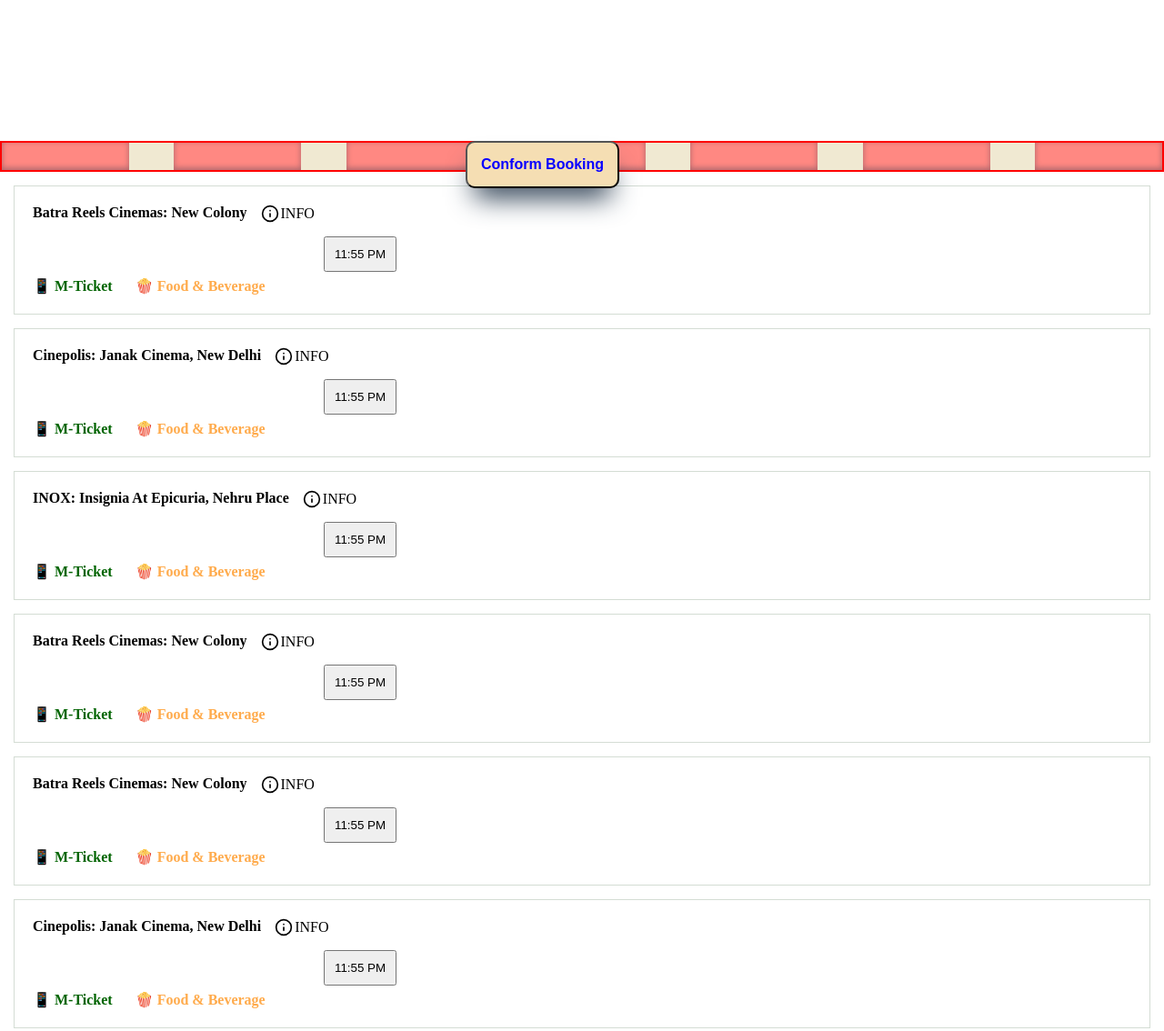
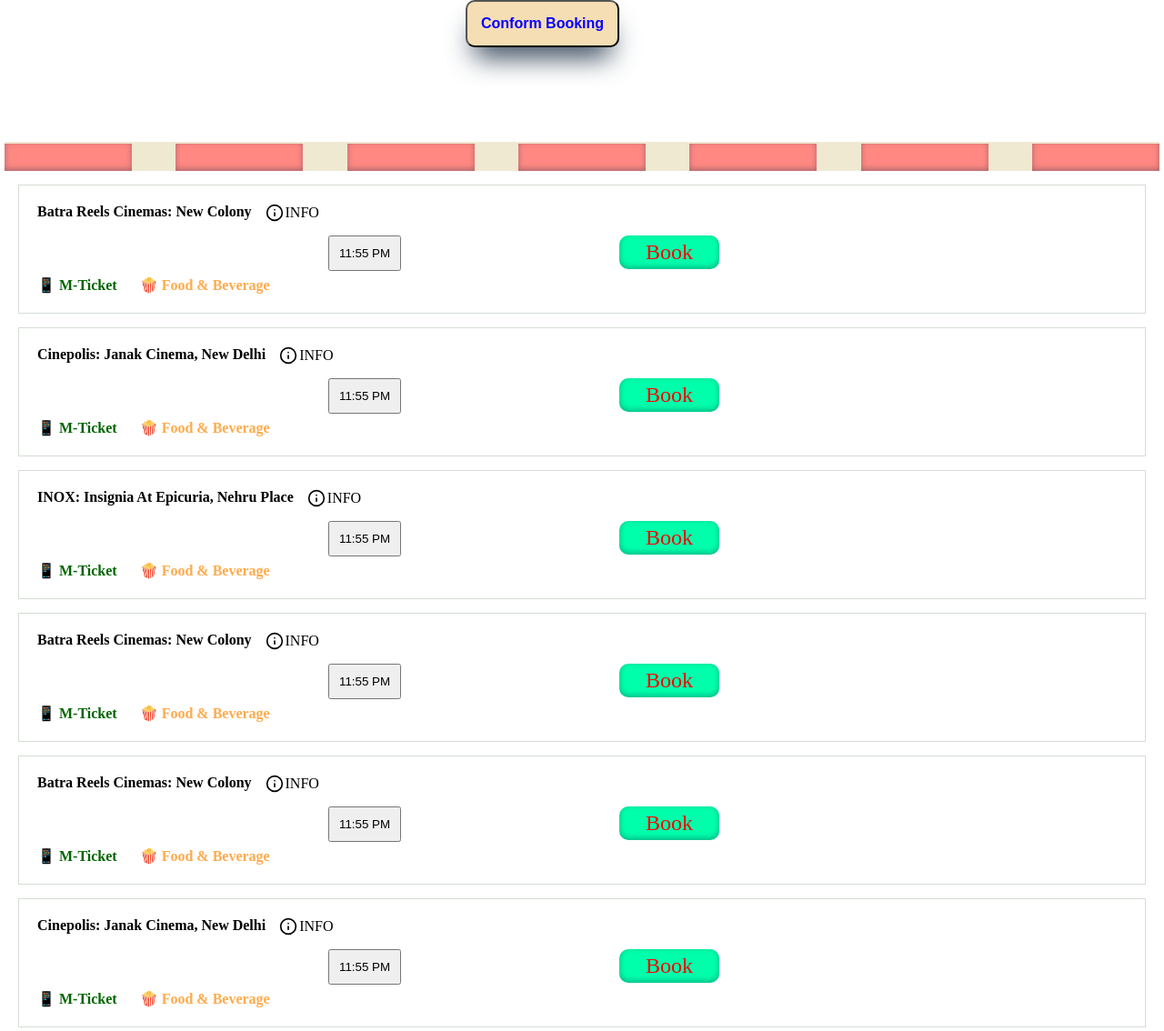
Before and after one commit to mdsa97087/Movie-Booking-Website, a plain HTML site: page BootStarpproject/Booking.html in a window 1280 px wide. Shown: the whole page at 91% size. Drawn offline with Linux system fonts and the light colour scheme.

Commit message:
booking page

```diff
--- a/BootStarpproject/Booking.html
+++ b/BootStarpproject/Booking.html
@@ -12,7 +12,7 @@
 <body>
       <div id="alldiv">
             <div id="bookingmaindiv">
-            <button id="bookingbtn">Conform Booking</button>
+                  <a href="FinalBook.html"><button id="bookingbtn">Conform Booking</button></a>
                   <div id="bookingdiv">
 
                   </div>
@@ -20,7 +20,7 @@
 
                   </div>
             </div>
-
+            <div id="day_details">
                   <div id="secondbookig">
                         <div class="dayclass" id="dateDay1"></div>
                         <div class="dayclass" id="dateDay2"></div>
@@ -36,21 +36,107 @@
                               <div style="display: flex; gap: 15px;">
                                     <h4>Batra Reels Cinemas: New Colony</h4>
                                     <div style="align-items: center; display: flex; gap:2px;">
-                                    <svg width="20" height="20" fill="none" stroke="currentColor" stroke-linecap="round"
-                                          stroke-linejoin="round" stroke-width="2" viewBox="0 0 24 24"
-                                          xmlns="http://www.w3.org/2000/svg">
+                                          <svg width="20" height="20" fill="none" stroke="currentColor"
+                                                stroke-linecap="round" stroke-linejoin="round" stroke-width="2"
+                                                viewBox="0 0 24 24" xmlns="http://www.w3.org/2000/svg">
                                                 <path d="M12 2a10 10 0 1 0 0 20 10 10 0 1 0 0-20z"></path>
                                                 <path d="M12 16v-4"></path>
                                                 <path d="M12 8h.01"></path>
                                           </svg>INFO
                                     </div>
-                              <button style="
-                        position: absolute;
-                        padding: 10px;
-                        /* z-index: 1333; */
-                        margin: 35px 25%;
-                        ">11:55 PM
-                              </button>
+                                    <button id="timebtn">11:55 PM</button>
+                                    <a href="FinalBook.html" class="bookbtnonclick">
+                                          Book
+                                    </a>
+                              </div>
+                              <div style="display: flex;gap: 25px;margin-top: 60px; ">
+                                    <h4 style="color:darkgreen">&#128241 M-Ticket</h4>
+                                    <h4 style="color:#FFAB4C ;">&#x1F37F Food & Beverage</h4>
+                              </div>
+
+                        </div>
+                        <div class="nameanddetails">
+                              <div style="display: flex; gap: 15px;">
+                                    <h4>Cinepolis: Janak Cinema, New Delhi</h4>
+                                    <div style="align-items: center; display: flex; gap:2px;">
+                                          <svg width="20" height="20" fill="none" stroke="currentColor"
+                                                stroke-linecap="round" stroke-linejoin="round" stroke-width="2"
+                                                viewBox="0 0 24 24" xmlns="http://www.w3.org/2000/svg">
+                                                <path d="M12 2a10 10 0 1 0 0 20 10 10 0 1 0 0-20z"></path>
+                                                <path d="M12 16v-4"></path>
+                                                <path d="M12 8h.01"></path>
+                                          </svg>INFO
+                                    </div>
+                                    <button id="timebtn">11:55 PM</button>
+                                    <a href="FinalBook.html" class="bookbtnonclick">
+                                          Book
+                                    </a>
+                              </div>
+                              <div style="display: flex;gap: 25px;margin-top: 60px; ">
+                                    <h4 style="color:darkgreen">&#128241 M-Ticket</h4>
+                                    <h4 style="color:#FFAB4C ;">&#x1F37F Food & Beverage</h4>
+                              </div>
+                        </div>
+                        <div class="nameanddetails">
+                              <div style="display: flex; gap: 15px;">
+                                    <h4>INOX: Insignia At Epicuria, Nehru Place</h4>
+                                    <div style="align-items: center; display: flex; gap:2px;">
+                                          <svg width="20" height="20" fill="none" stroke="currentColor"
+                                                stroke-linecap="round" stroke-linejoin="round" stroke-width="2"
+                                                viewBox="0 0 24 24" xmlns="http://www.w3.org/2000/svg">
+                                                <path d="M12 2a10 10 0 1 0 0 20 10 10 0 1 0 0-20z"></path>
+                                                <path d="M12 16v-4"></path>
+                                                <path d="M12 8h.01"></path>
+                                          </svg>INFO
+                                    </div>
+                                    <button id="timebtn">11:55 PM</button>
+                                    <a href="FinalBook.html" class="bookbtnonclick">
+                                          Book
+                                    </a>
+                              </div>
+                              <div style="display: flex;gap: 25px;margin-top: 60px; ">
+                                    <h4 style="color:darkgreen">&#128241 M-Ticket</h4>
+                                    <h4 style="color:#FFAB4C ;">&#x1F37F Food & Beverage</h4>
+                              </div>
+                        </div>
+                        <div class="nameanddetails">
+                              <div style="display: flex; gap: 15px;">
+                                    <h4>Batra Reels Cinemas: New Colony</h4>
+                                    <div style="align-items: center; display: flex; gap:2px;">
+                                          <svg width="20" height="20" fill="none" stroke="currentColor"
+                                                stroke-linecap="round" stroke-linejoin="round" stroke-width="2"
+                                                viewBox="0 0 24 24" xmlns="http://www.w3.org/2000/svg">
+                                                <path d="M12 2a10 10 0 1 0 0 20 10 10 0 1 0 0-20z"></path>
+                                                <path d="M12 16v-4"></path>
+                                                <path d="M12 8h.01"></path>
+                                          </svg>INFO
+                                    </div>
+                                    <button id="timebtn">11:55 PM</button>
+                                    <a href="FinalBook.html" class="bookbtnonclick">
+                                          Book
+                                    </a>
+                              </div>
+                              <div style="display: flex;gap: 25px;margin-top: 60px; ">
+                                    <h4 style="color:darkgreen">&#128241 M-Ticket</h4>
+                                    <h4 style="color:#FFAB4C ;">&#x1F37F Food & Beverage</h4>
+                              </div>
+                        </div>
+                        <div class="nameanddetails">
+                              <div style="display: flex; gap: 15px;">
+                                    <h4>Batra Reels Cinemas: New Colony</h4>
+                                    <div style="align-items: center; display: flex; gap:2px;">
+                                          <svg width="20" height="20" fill="none" stroke="currentColor"
+                                                stroke-linecap="round" stroke-linejoin="round" stroke-width="2"
+                                                viewBox="0 0 24 24" xmlns="http://www.w3.org/2000/svg">
+                                                <path d="M12 2a10 10 0 1 0 0 20 10 10 0 1 0 0-20z"></path>
+                                                <path d="M12 16v-4"></path>
+                                                <path d="M12 8h.01"></path>
+                                          </svg>INFO
+                                    </div>
+                                    <button id="timebtn">11:55 PM</button>
+                                    <a href="FinalBook.html" class="bookbtnonclick">
+                                          Book
+                                    </a>
                               </div>
                               <div style="display: flex;gap: 25px;margin-top: 60px; ">
                                     <h4 style="color:darkgreen">&#128241 M-Ticket</h4>
@@ -61,121 +147,18 @@
                               <div style="display: flex; gap: 15px;">
                                     <h4>Cinepolis: Janak Cinema, New Delhi</h4>
                                     <div style="align-items: center; display: flex; gap:2px;">
-                                    <svg width="20" height="20" fill="none" stroke="currentColor" stroke-linecap="round"
-                                          stroke-linejoin="round" stroke-width="2" viewBox="0 0 24 24"
-                                          xmlns="http://www.w3.org/2000/svg">
+                                          <svg width="20" height="20" fill="none" stroke="currentColor"
+                                                stroke-linecap="round" stroke-linejoin="round" stroke-width="2"
+                                                viewBox="0 0 24 24" xmlns="http://www.w3.org/2000/svg">
                                                 <path d="M12 2a10 10 0 1 0 0 20 10 10 0 1 0 0-20z"></path>
                                                 <path d="M12 16v-4"></path>
                                                 <path d="M12 8h.01"></path>
                                           </svg>INFO
                                     </div>
-                              <button style="
-                        position: absolute;
-                        padding: 10px;
-                        /* z-index: 1333; */
-                        margin: 35px 25%;
-                        ">11:55 PM
-                              </button>
-                        </div>
-                        <div style="display: flex;gap: 25px;margin-top: 60px; ">
-                              <h4 style="color:darkgreen">&#128241 M-Ticket</h4>
-                              <h4 style="color:#FFAB4C ;">&#x1F37F Food & Beverage</h4>
-                        </div>
-                  </div>
-                  <div class="nameanddetails">
-                        <div style="display: flex; gap: 15px;">
-                              <h4>INOX: Insignia At Epicuria, Nehru Place</h4>
-                              <div style="align-items: center; display: flex; gap:2px;">
-                                    <svg width="20" height="20" fill="none" stroke="currentColor" stroke-linecap="round"
-                                          stroke-linejoin="round" stroke-width="2" viewBox="0 0 24 24"
-                                          xmlns="http://www.w3.org/2000/svg">
-                                          <path d="M12 2a10 10 0 1 0 0 20 10 10 0 1 0 0-20z"></path>
-                                          <path d="M12 16v-4"></path>
-                                          <path d="M12 8h.01"></path>
-                                    </svg>INFO
-                              </div>
-                              <button style="
-                        position: absolute;
-                        padding: 10px;
-                        /* z-index: 1333; */
-                        margin: 35px 25%;
-                        ">11:55 PM
-                              </button>
-                        </div>
-                        <div style="display: flex;gap: 25px;margin-top: 60px; ">
-                              <h4 style="color:darkgreen">&#128241 M-Ticket</h4>
-                              <h4 style="color:#FFAB4C ;">&#x1F37F Food & Beverage</h4>
-                        </div>
-                  </div>
-                  <div class="nameanddetails">
-                        <div style="display: flex; gap: 15px;">
-                              <h4>Batra Reels Cinemas: New Colony</h4>
-                              <div style="align-items: center; display: flex; gap:2px;">
-                                    <svg width="20" height="20" fill="none" stroke="currentColor" stroke-linecap="round"
-                                          stroke-linejoin="round" stroke-width="2" viewBox="0 0 24 24"
-                                          xmlns="http://www.w3.org/2000/svg">
-                                          <path d="M12 2a10 10 0 1 0 0 20 10 10 0 1 0 0-20z"></path>
-                                          <path d="M12 16v-4"></path>
-                                          <path d="M12 8h.01"></path>
-                                    </svg>INFO
-                              </div>
-                              <button style="
-                        position: absolute;
-                        padding: 10px;
-                        /* z-index: 1333; */
-                        margin: 35px 25%;
-                        ">11:55 PM
-                              </button>
-                        </div>
-                        <div style="display: flex;gap: 25px;margin-top: 60px; ">
-                              <h4 style="color:darkgreen">&#128241 M-Ticket</h4>
-                              <h4 style="color:#FFAB4C ;">&#x1F37F Food & Beverage</h4>
-                        </div>
-                  </div>
-                  <div class="nameanddetails">
-                        <div style="display: flex; gap: 15px;">
-                              <h4>Batra Reels Cinemas: New Colony</h4>
-                              <div style="align-items: center; display: flex; gap:2px;">
-                                    <svg width="20" height="20" fill="none" stroke="currentColor" stroke-linecap="round"
-                                          stroke-linejoin="round" stroke-width="2" viewBox="0 0 24 24"
-                                          xmlns="http://www.w3.org/2000/svg">
-                                          <path d="M12 2a10 10 0 1 0 0 20 10 10 0 1 0 0-20z"></path>
-                                          <path d="M12 16v-4"></path>
-                                          <path d="M12 8h.01"></path>
-                                    </svg>INFO
-                              </div>
-                              <button style="
-                        position: absolute;
-                        padding: 10px;
-                        /* z-index: 1333; */
-                        margin: 35px 25%;
-                        ">11:55 PM
-                              </button>
-                        </div>
-                        <div style="display: flex;gap: 25px;margin-top: 60px; ">
-                              <h4 style="color:darkgreen">&#128241 M-Ticket</h4>
-                              <h4 style="color:#FFAB4C ;">&#x1F37F Food & Beverage</h4>
-                        </div>
-                  </div>
-                  <div class="nameanddetails">
-                        <div style="display: flex; gap: 15px;">
-                              <h4>Cinepolis: Janak Cinema, New Delhi</h4>
-                              <div style="align-items: center; display: flex; gap:2px;">
-                                    <svg width="20" height="20" fill="none" stroke="currentColor" stroke-linecap="round"
-                                          stroke-linejoin="round" stroke-width="2" viewBox="0 0 24 24"
-                                          xmlns="http://www.w3.org/2000/svg">
-                                          <path d="M12 2a10 10 0 1 0 0 20 10 10 0 1 0 0-20z"></path>
-                                          <path d="M12 16v-4"></path>
-                                          <path d="M12 8h.01"></path>
-                                    </svg>INFO
-                              </div>
-                              <button style="
-                        position: absolute;
-                        padding: 10px;
-                        /* z-index: 1333; */
-                        margin: 35px 25%;
-                        ">11:55 PM
-                              </button>
+                                    <button id="timebtn">11:55 PM</button>
+                                    <a href="FinalBook.html" class="bookbtnonclick">
+                                          Book
+                                    </a>
                               </div>
                               <div style="display: flex;gap: 25px;margin-top: 60px; ">
                                     <h4 style="color:darkgreen">&#128241 M-Ticket</h4>
--- a/BootStarpproject/style/Booking.css
+++ b/BootStarpproject/style/Booking.css
@@ -1,11 +1,12 @@
 * {
       padding: 0%;
       margin: 0%;
+      text-decoration: none;
 }
 
-#bookingbtn{
+#bookingbtn {
       /* border: 2px solid red; */
-      z-index:9999 ;
+      z-index: 9999;
       position: absolute;
       left: 40%;
       top: 0%;
@@ -18,8 +19,25 @@
       box-shadow: rgb(38, 57, 77) 0px 20px 30px -10px;
 }
 
+#alldiv {
+      /* border: 2px solid red; */
+      display: grid;
+      grid-template-columns: 1fr;
+      flex-wrap: wrap;
+
+}
+
+#day_details {
+      /* border: 2px solid blue; */
+      margin: 156px 5px 0px 5px;
+
+      /* position: relative; */
+
+}
+
 
 #bookingmaindiv {
+      /* border: 1px solid red; */
       width: 100%;
       display: flex;
       flex-wrap: wrap;
@@ -29,9 +47,8 @@
       color: #F0A500;
       justify-content: space-between;
       position: fixed;
-      padding-top: 0%;
-      z-index: 9999;
-      margin: auto;
+      z-index: 10;
+
 }
 
 
@@ -55,7 +72,6 @@
       margin-right: 15px;
       flex-wrap: wrap;
 
-
 }
 
 #posterimg {
@@ -64,32 +80,24 @@
       border-radius: 50%;
 }
 
-#alldiv{
-      /* margin-top: 50px; */
-      /* border: 2px solid green; */
-}
-
-#secondbookig{
-      /* margin: 155px 15px 0px 15px; */
-     margin-top: 155px;
-      border: 2px solid red;
+#secondbookig {
+      /* border: 2px solid black; */
       display: flex;
       justify-content: space-between;
-     flex-wrap: wrap;
-     background-color:#F0E9D2;
-     /* top: 500vh; */
+      flex-wrap: wrap;
+      background-color: #F0E9D2;
+
 }
 
 
-.dayclass{
+.dayclass {
       /* border: 1px solid; */
       width: 110px;
       display: flex;
       flex-wrap: wrap;
-      font-size: 2rem;
-      /* margin-top:50%; */
-      /* margin: 160px 15px 0px 15px; */
+      font-size: 1.4rem;
       padding: 15px;
+      margin-top: 2px;
       background-color: #FF8882;
       justify-content: center;
       box-shadow: rgba(50, 50, 93, 0.25) 0px 50px 100px -20px, rgba(0, 0, 0, 0.3) 0px 30px 60px -30px, rgba(10, 37, 64, 0.35) 0px -2px 6px 0px inset;
@@ -102,10 +110,40 @@
       padding: 20px;
 
 } */
-.nameanddetails{
+.nameanddetails {
       margin: 15px 15px;
       border: 1px solid rgb(212, 221, 212);
       height: 100px;
       padding: 20px;
 
 }
+
+#timebtn {
+      position: absolute;
+      padding: 10px;
+      margin: 35px 25%;
+}
+
+
+.bookbtnonclick {
+      border: none;
+      position: absolute;
+      padding: 5px;
+      font-size: 1.5rem;
+      margin: 35px 50%;
+      text-align: center;
+      background-color: #00FFAB;
+      color: red;
+      width: 100px;
+      border-radius: 10px;
+      box-shadow: rgba(50, 50, 93, 0.25) 0px 50px 100px -20px, rgba(0, 0, 0, 0.3) 0px 30px 60px -30px, rgba(10, 37, 64, 0.35) 0px -2px 6px 0px inset;
+}
+
+@media all and (min-width:0px) and (max-width:700px) {
+      #day_details {
+            /* border: 2px solid blue; */
+            margin-top: 360px;
+
+
+      }
+}
```
Also changed, not shown: BootStarpproject/FinalBook.html (added, +17 -0 lines), BootStarpproject/Script/booking.js (+40 -63 lines), BootStarpproject/Script/FinalBook.js (added), BootStarpproject/style/FinalBook.css (added). Lines whose indentation alone changed are shown as unchanged.
